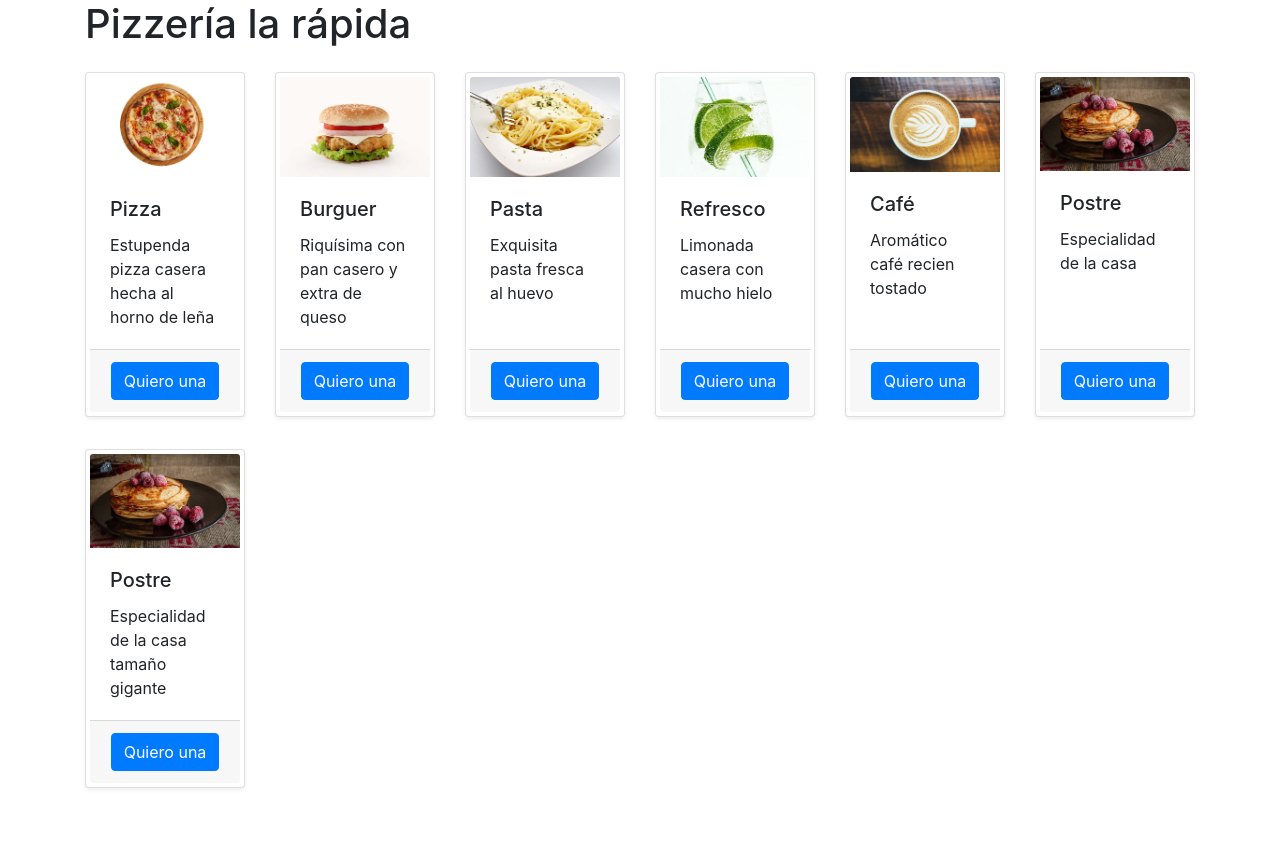
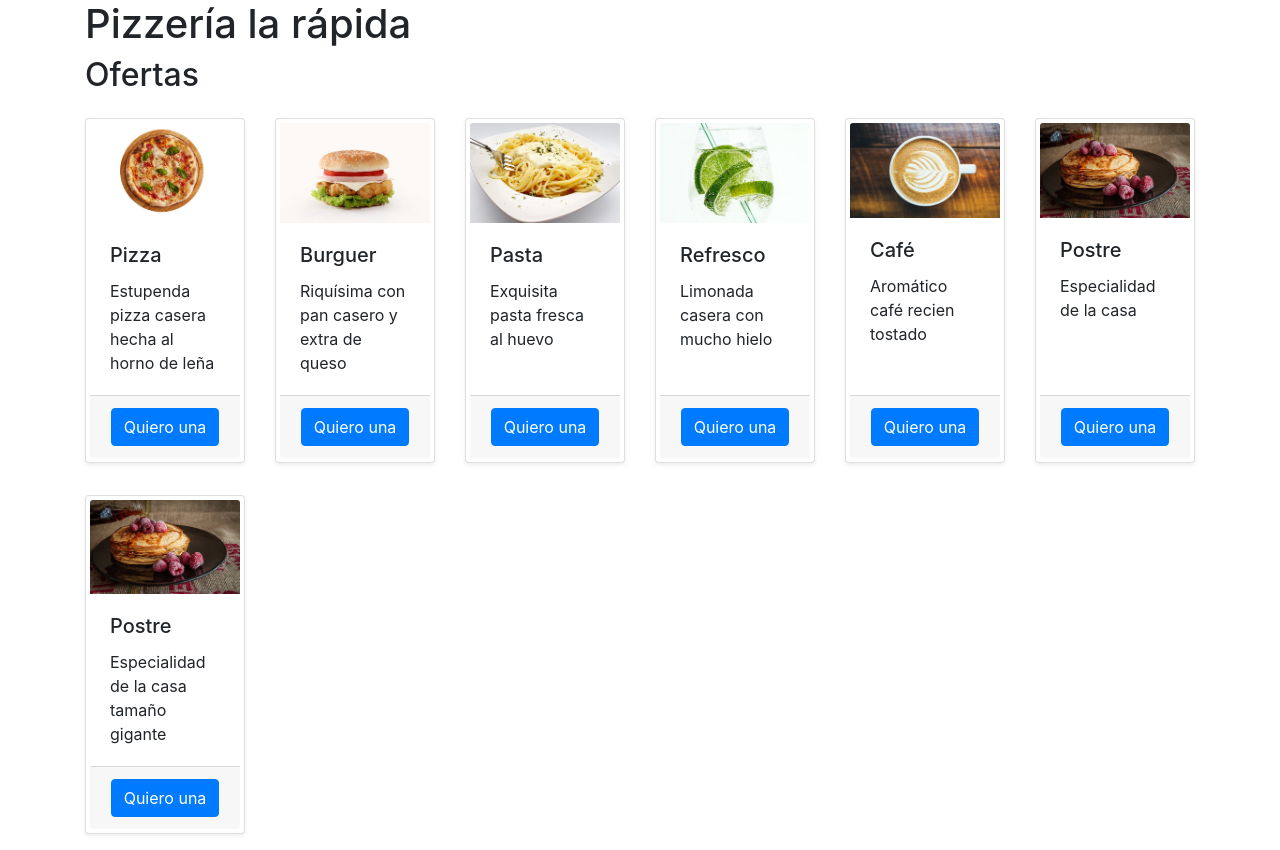
Before and after one commit to AntoniaPuertas/burguer, a plain HTML site: page index.html in a window 1280 px wide. Before the commit the page ends 804 px from the top, so only its background shows below. Drawn offline with nearby package versions, Linux system fonts and the light colour scheme.

Commit message:
commit de prueba

```diff
--- a/index.html
+++ b/index.html
@@ -12,6 +12,7 @@
 
     <div class="container">
         <h1>Pizzería la rápida</h1>
+        <h2>Ofertas</h2>
 
         <div class="row" id="contenedorProductos">
 
```
